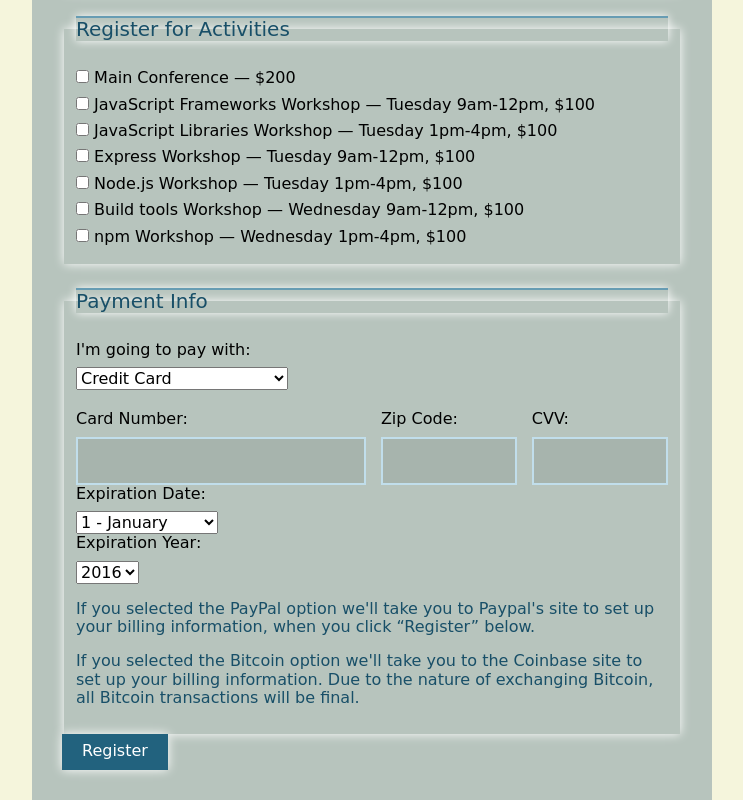
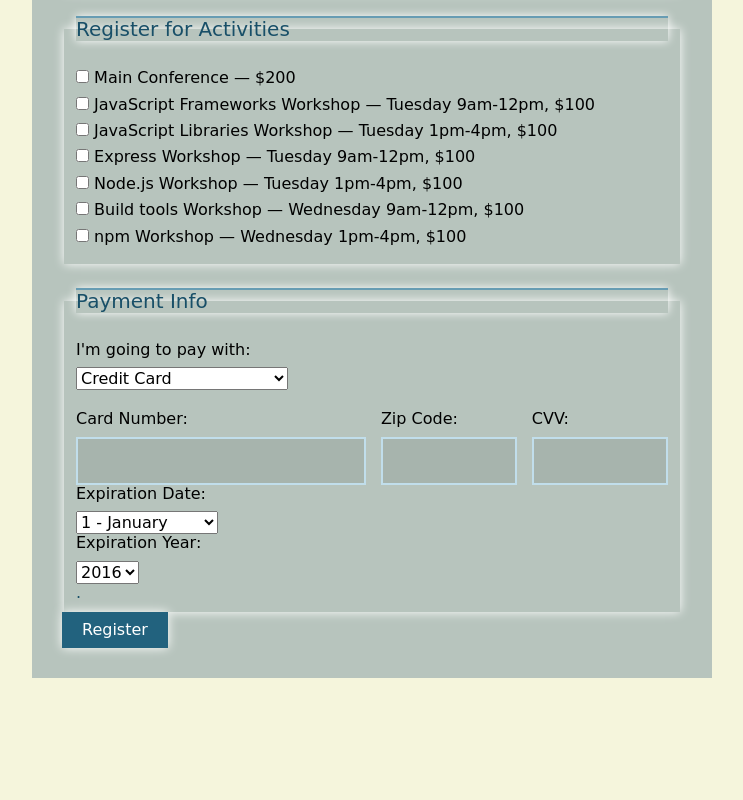
Before and after one commit to jorgebutron10/Interactive-Form, a plain HTML site: page index.html in a window 1280 px wide. Shown: the part 656-1456 px from the top of the page, without its empty margins (268-1011 px from the left). After the commit the page ends 1334 px from the top, so only its background shows below. Drawn offline with nearby package versions, Linux system fonts and the light colour scheme; a web font is replaced by a local one.

Commit message:
fixed code

```diff
--- a/index.html
+++ b/index.html
@@ -6,7 +6,7 @@
 	<title>Register for Full Stack Conf</title>
   <link href="https://fonts.googleapis.com/css?family=ZCOOL+KuaiLe" rel="stylesheet" type="text/css">
 	<link rel="stylesheet" type="text/css" href="css/style.css">
-  <link rel="stylesheet" type="text/css" href="https://cdnjs.cloudflare.com/ajax/libs/normalize/8.0.1/normalize.min.css"
+  <link rel="stylesheet" type="text/css" href="https://cdnjs.cloudflare.com/ajax/libs/normalize/8.0.1/normalize.min.css">
 </head>
 <body>
 	<div class="container">
@@ -136,13 +136,14 @@
           </select>
         </div>
 
-        <div>
+        <div id = "paypal">
         	<p>If you selected the PayPal option we'll take you to Paypal's site to set up your billing information, when you click “Register” below.</p>
         </div>
-        <div>
+        <div id = "bitcoin">
         	<p>If you selected the Bitcoin option we'll take you to the Coinbase site to set up your billing information. Due to the nature of exchanging Bitcoin, all Bitcoin transactions will be final.</p>
-        </div>
+        </div>.
       </fieldset>
+
         <button type="submit">Register</button>
     </form>
 	</div>
```
Also changed, not shown: js/script.js (+4 -4 lines).
